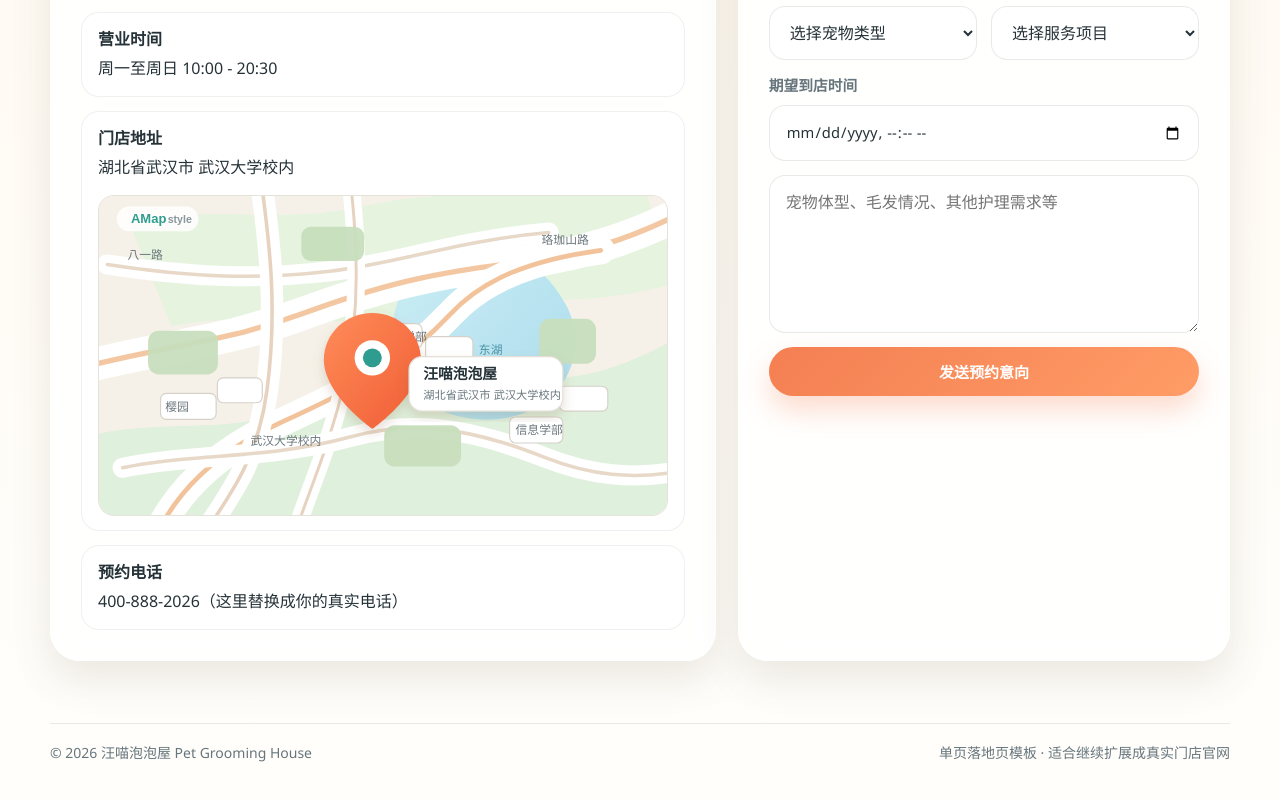
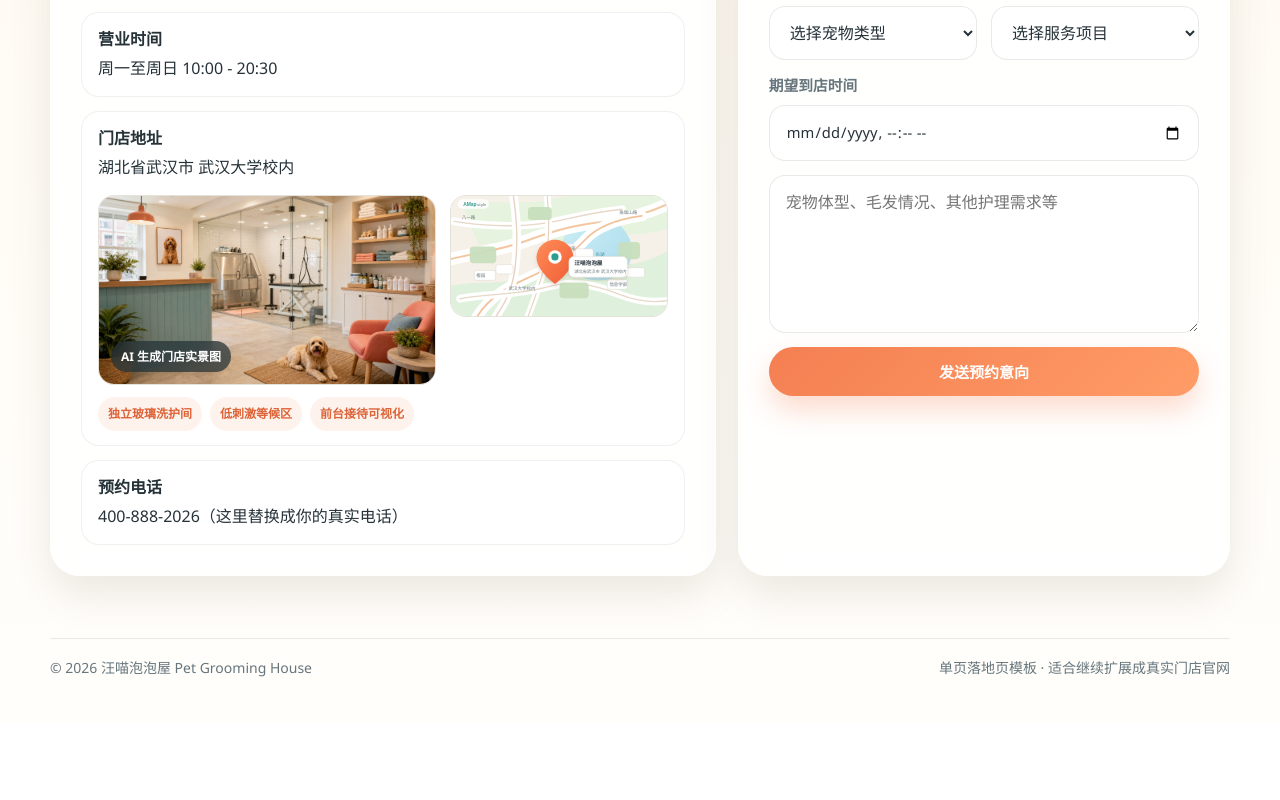
Before and after one commit to xuzhenyu1234/pet_care, a Next.js app: page / in a window 1280 px wide. Shown: the part 3491-4291 px from the top of the page. After the commit the page ends 4214 px from the top, so only its background shows below. Built offline with nearby package versions, Linux system fonts and the light colour scheme.

Commit message:
Add store photo to contact section

```diff
--- a/app/globals.css
+++ b/app/globals.css
@@ -685,8 +685,62 @@
       margin-bottom: 4px;
     }
 
+    .store-visual-grid {
+      display: grid;
+      grid-template-columns: minmax(0, 1.4fr) minmax(180px, 0.9fr);
+      gap: 14px;
+      margin-top: 14px;
+    }
+
+    .store-photo {
+      position: relative;
+      margin: 0;
+      overflow: hidden;
+      border-radius: 16px;
+      border: 1px solid rgba(37, 50, 56, 0.08);
+      background: #f5f1e8;
+      aspect-ratio: 16 / 9;
+      box-shadow: inset 0 0 0 1px rgba(255, 255, 255, 0.7);
+    }
+
+    .store-photo img {
+      width: 100%;
+      height: 100%;
+      object-fit: cover;
+    }
+
+    .store-photo figcaption {
+      position: absolute;
+      left: 12px;
+      bottom: 12px;
+      padding: 6px 10px;
+      border-radius: 999px;
+      color: #fff;
+      background: rgba(37, 50, 56, 0.72);
+      font-size: 12px;
+      font-weight: 700;
+      backdrop-filter: blur(8px);
+    }
+
+    .store-highlights {
+      display: flex;
+      flex-wrap: wrap;
+      gap: 8px;
+      margin-top: 12px;
+    }
+
+    .store-highlights span {
+      display: inline-flex;
+      align-items: center;
+      padding: 7px 10px;
+      border-radius: 999px;
+      background: rgba(244, 127, 82, 0.1);
+      color: var(--primary-deep);
+      font-size: 12px;
+      font-weight: 800;
+    }
+
     .map-preview {
-      margin-top: 14px;
       overflow: hidden;
       border-radius: 16px;
       border: 1px solid rgba(37, 50, 56, 0.08);
@@ -810,6 +864,7 @@
       .pricing,
       .testimonial-grid,
       .steps,
+      .store-visual-grid,
       .hero-points,
       .form-row,
       .mini-grid {
--- a/app/page.tsx
+++ b/app/page.tsx
@@ -329,8 +329,19 @@ export default function Home() {
                   <div className="info-item">
                     <strong>门店地址</strong>
                     <span>湖北省武汉市 武汉大学校内</span>
-                    <div className="map-preview" aria-label="武汉大学校内地图示意图">
-                      <img src="/assets/wuhan-university-amap-style.svg" alt="高德地图风格的武汉大学校内位置示意图" />
+                    <div className="store-visual-grid">
+                      <figure className="store-photo">
+                        <img src="/assets/store/store-interior.png" alt="汪喵泡泡屋门店实景，包含前台、玻璃洗护间和等候休息区" />
+                        <figcaption>AI 生成门店实景图</figcaption>
+                      </figure>
+                      <div className="map-preview" aria-label="武汉大学校内地图示意图">
+                        <img src="/assets/wuhan-university-amap-style.svg" alt="高德地图风格的武汉大学校内位置示意图" />
+                      </div>
+                    </div>
+                    <div className="store-highlights">
+                      <span>独立玻璃洗护间</span>
+                      <span>低刺激等候区</span>
+                      <span>前台接待可视化</span>
                     </div>
                   </div>
                   <div className="info-item">
```
Also changed, not shown: public/assets/store/store-interior.png (added).
